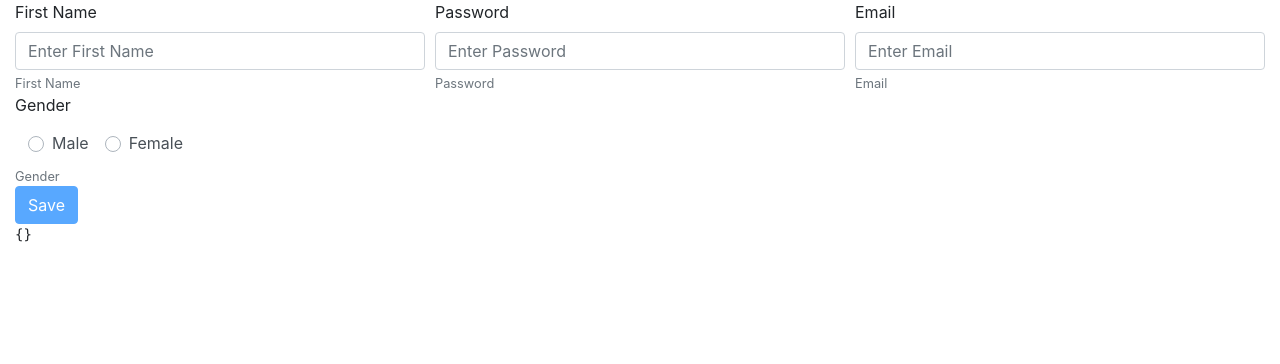
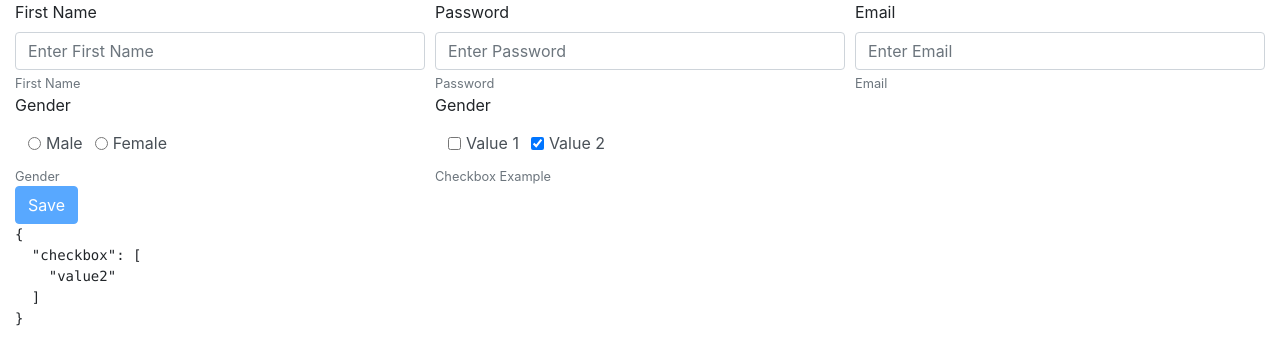
Before and after one commit to vamseeuxd/dynamic-form, an Angular app: page / in a window 1280 px wide. Shown: the top 364 px of the page. Built offline with nearby package versions, Linux system fonts and the light colour scheme.

Commit message:
Done with Checkbox functionality

```diff
--- a/src/app/dynamic-form/dynamic-form.component.html
+++ b/src/app/dynamic-form/dynamic-form.component.html
@@ -1,5 +1,5 @@
 <form #dynamicForm="ngForm" novalidate>
-<!--develop Created-->
+  <!--develop Created-->
 
   <div class="form-row">
 
@@ -69,21 +69,45 @@
         <div *ngSwitchCase="'radio'">
             <div class="form-control"
                  style="background-color: transparent;border: 1px solid transparent;border-radius: 0px;line-height: 1.4;">
-              <div class="custom-control custom-radio custom-control-inline d-inline"
+              <div class="form-check form-check-inline"
                    *ngFor="let subOption of option.dataProvider">
                   <input [(ngModel)]="data[option.name]"
                          [name]="option.name"
                          type="radio"
                          [value]="subOption['value']"
-                         class="custom-control-input"
+                         class="form-check-input"
                          [id]="subOption['id']">
-                  <label class="custom-control-label"
+                  <label class="form-check-label"
                          [for]="subOption['id']">{{subOption['label']}}</label>
               </div>
             </div>
             <small class="form-text text-muted">{{option.desc}}</small>
             <small class="form-text text-danger"
                    *ngIf="dynamicForm.controls[option.name]?.errors?.required && !dynamicForm.controls[option.name].pristine">
+              Please Provide {{option.label}}
+            </small>
+       </div>
+
+        <!--  ************************************* Checkbox ************************************* -->
+        <div *ngSwitchCase="'checkbox'">
+            <div class="form-control"
+                 style="background-color: transparent;border: 1px solid transparent;border-radius: 0px;line-height: 1.4;">
+              <div *ngFor="let subOption of option.dataProvider"
+                   class="form-check form-check-inline">
+                  <input (change)="onCheckboxValueChange(data[option.name],subOption['value'],$event)"
+                         [checked]="isCheckboxSelected(data[option.name],subOption['value'])"
+                         [id]="subOption['id']"
+                         [name]="option.name"
+                         class="form-check-input"
+                         type="checkbox">
+                  <label [for]="subOption['id']"
+                         class="form-check-label">{{subOption['label']}}</label>
+              </div>
+            </div>
+            <small class="form-text text-muted">{{option.desc}}</small>
+            <small
+              *ngIf="dynamicForm.controls[option.name]?.errors?.required && !dynamicForm.controls[option.name].pristine"
+              class="form-text text-danger">
               Please Provide {{option.label}}
             </small>
        </div>
--- a/src/app/dynamic-form/dynamic-form.component.ts
+++ b/src/app/dynamic-form/dynamic-form.component.ts
@@ -60,9 +60,33 @@ export class DynamicFormComponent implements OnInit {
         },
       ],
     },
+    {
+      desc: 'Checkbox Example',
+      required: true,
+      type: 'checkbox',
+      label: 'Gender',
+      name: 'checkbox',
+      size: '4',
+      min: 3,
+      max: 10,
+      dataProvider: [
+        {
+          id: 'checkbox_1',
+          label: 'Value 1',
+          value: 'value1',
+        },
+        {
+          id: 'checkbox_2',
+          label: 'Value 2',
+          value: 'value2',
+        },
+      ],
+    },
   ];
 
-  data = {};
+  data = {
+    checkbox: ['value2'],
+  };
 
   constructor() {
   }
@@ -73,4 +97,21 @@ export class DynamicFormComponent implements OnInit {
   onFormSubmit(dynamicForm) {
     // console.log(dynamicForm);
   }
+
+  onCheckboxValueChange(selectedList: any[], value: any, $event) {
+    console.log($event.target.checked);
+    if ($event.target.checked) {
+      selectedList.push(value);
+    } else {
+      for (let i = selectedList.length - 1; i >= 0; i--) {
+        if (selectedList[i] === value) {
+          selectedList.splice(i, 1);
+        }
+      }
+    }
+  }
+
+  isCheckboxSelected(selectedList: any[], value: any): boolean {
+    return selectedList ? (selectedList.indexOf(value) >= 0) : false;
+  }
 }
```
